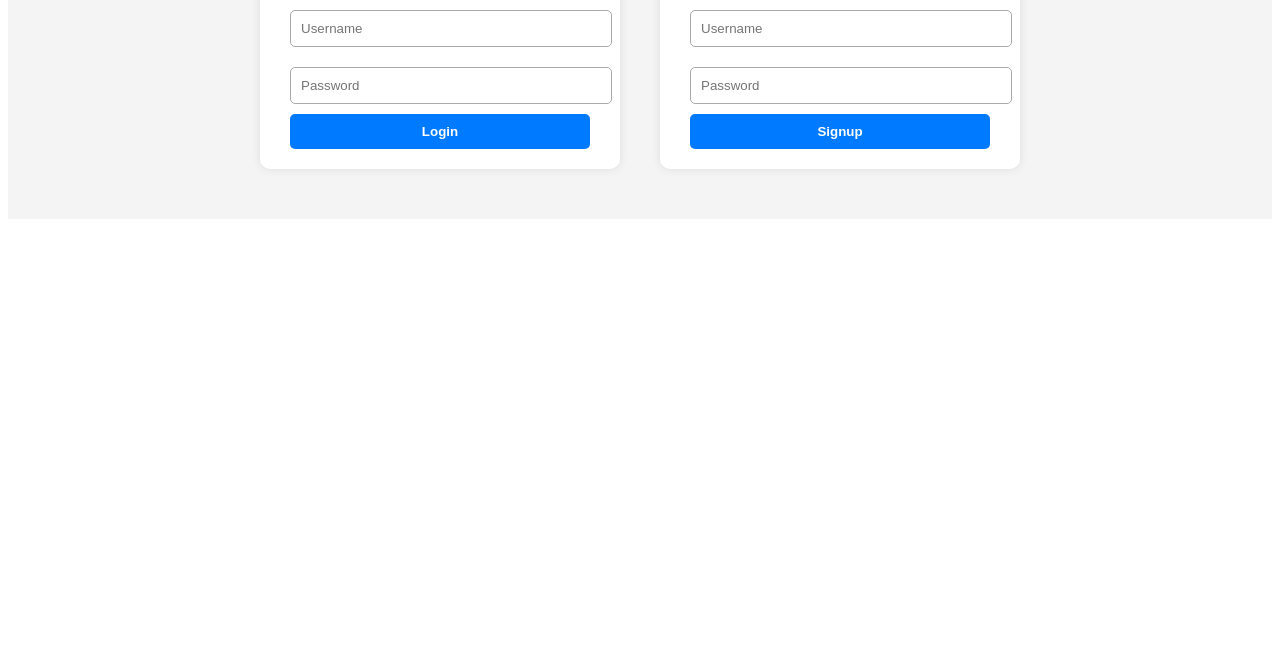
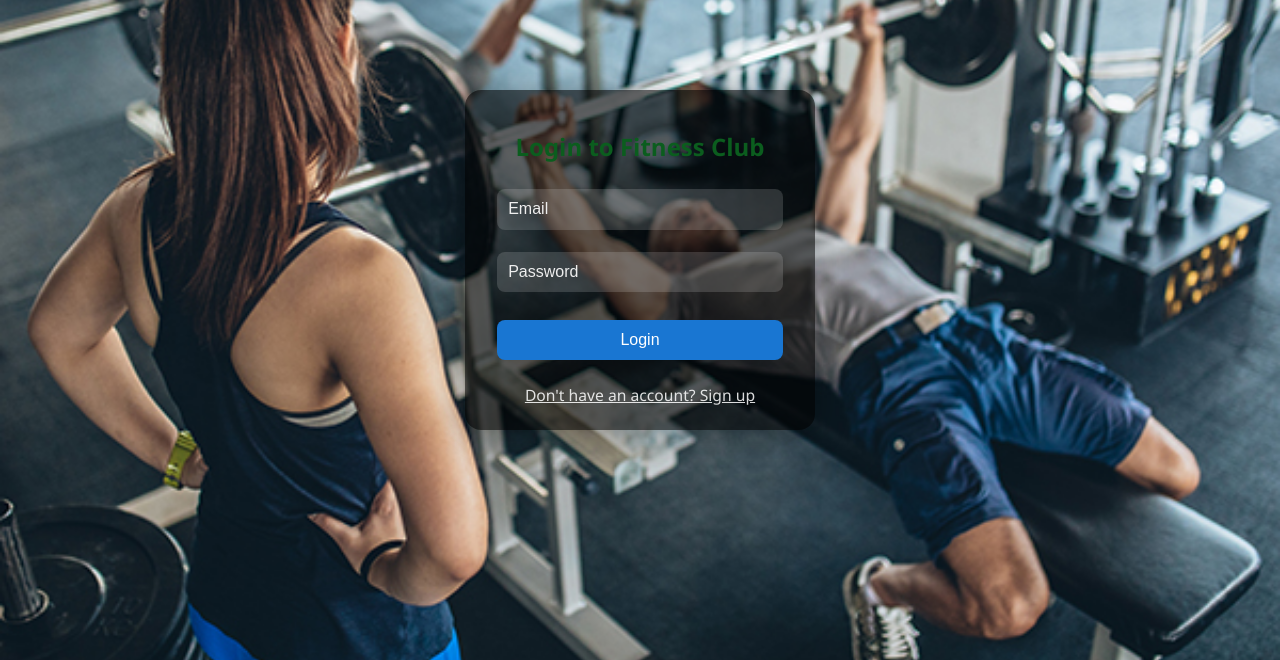
Before and after one commit to hudabhat/Fitness_project, a plain HTML site: page login.html in a window 1280 px wide. Shown: the part 140-800 px from the top of the page. Drawn offline with Linux system fonts and the light colour scheme.

Commit message:
Update login.html

```diff
--- a/login.html
+++ b/login.html
@@ -4,55 +4,106 @@
   <meta charset="UTF-8" />
   <meta name="viewport" content="width=device-width, initial-scale=1.0"/>
   <title>Login | Fitness Club</title>
-  <link rel="stylesheet" href="auth.css" />
+  <link rel="stylesheet" href="style.css" />
+  <link href="https://fonts.googleapis.com/css2?family=Bebas+Neue&display=swap" rel="stylesheet">
+  <style>
+    body {
+      min-height: 100vh;
+      background: url('loginsignup.jpg') no-repeat center center fixed;
+      background-size: cover;
+      display: flex;
+      align-items: center;
+      justify-content: center;
+    }
+    .login-box {
+      background: rgba(0,0,0,0.6);
+      color: #fff;
+      padding: 2.5rem 2rem 1.5rem 2rem;
+      border-radius: 16px;
+      box-shadow: 0 4px 32px rgba(0,0,0,0.3);
+      width: 100%;
+      max-width: 350px;
+      text-align: center;
+    }
+    .login-box input {
+      width: 100%;
+      padding: 0.7rem;
+      margin: 0.7rem 0;
+      border: none;
+      border-radius: 8px;
+      background: rgba(255,255,255,0.15);
+      color: #fff;
+      font-size: 1rem;
+    }
+    .login-box input::placeholder {
+      color: #eee;
+    }
+    .login-box button {
+      width: 100%;
+      padding: 0.7rem;
+      background: #1976d2;
+      color: #fff;
+      border: none;
+      border-radius: 8px;
+      font-size: 1rem;
+      margin-top: 1rem;
+      cursor: pointer;
+      transition: background 0.2s;
+    }
+    .login-box button:hover {
+      background: #115293;
+    }
+    .login-box .signup-link {
+      display: block;
+      margin-top: 1.5rem;
+      color: #fff;
+      text-decoration: underline;
+      font-size: 0.98rem;
+      opacity: 0.85;
+    }
+    .login-box .signup-link:hover {
+      opacity: 1;
+      color: #ff9800;
+    }
+  </style>
 </head>
 <body>
-  <section class="auth-section">
-    <div class="form-container">
-      <h2>Login</h2>
-      <form id="loginForm">
-        <input type="text" id="loginUsername" placeholder="Username" required />
-        <input type="password" id="loginPassword" placeholder="Password" required />
-        <button type="submit">Login</button>
-      </form>
-    </div>
+  <div class="login-box">
+    <h2>Login to Fitness Club</h2>
+    <form id="loginForm">
+      <input type="email" id="loginEmail" placeholder="Email" required />
+      <input type="password" id="loginPassword" placeholder="Password" required />
+      <button type="submit">Login</button>
+    </form>
+    <a href="signup.html" class="signup-link">Don't have an account? Sign up</a>
+  </div>
+  <script src="auth.js"></script>
+  <script>
+    // Login form handler
+    document.getElementById('loginForm').addEventListener('submit', function(e) {
+      e.preventDefault();
 
-    <div class="form-container">
-      <h2>Signup</h2>
-      <form id="signupForm">
-        <input type="text" id="signupUsername" placeholder="Username" required />
-        <input type="password" id="signupPassword" placeholder="Password" required />
-        <button type="submit">Signup</button>
-      </form>
-    </div>
-  </section>
+      // Get form values
+      var email = document.getElementById('loginEmail').value;
+      var password = document.getElementById('loginPassword').value;
 
-  <script>
-    // Signup Logic
-    document.getElementById("signupForm").addEventListener("submit", function(e) {
-      e.preventDefault();
-      const username = document.getElementById("signupUsername").value;
-      const password = document.getElementById("signupPassword").value;
-      localStorage.setItem("user", JSON.stringify({ username, password }));
-      localStorage.setItem("isLoggedIn", "true");
-      window.location.href = "index.html";
-    });
+      // Simple validation
+      if (!email || !password) {
+        alert('Please fill in all fields');
+        return;
+      }
 
-    // Login Logic
-    document.getElementById("loginForm").addEventListener("submit", function(e) {
-      e.preventDefault();
-      const username = document.getElementById("loginUsername").value;
-      const password = document.getElementById("loginPassword").value;
-      const storedUser = JSON.parse(localStorage.getItem("user"));
+      // Check credentials (demo login)
+      if(email === 'hudabhat20041@gmail.com' && password === 'hudacutie123') {
+        // Set login flag in localStorage
+        localStorage.setItem('isLoggedIn', 'true');
 
-      if (storedUser && storedUser.username === username && storedUser.password === password) {
-        localStorage.setItem("isLoggedIn", "true");
-        window.location.href = "index.html";
+        // Redirect to schedule page
+        window.location.href = 'schedule.html';
       } else {
-        alert("Invalid credentials. Try signing up if you don't have an account.");
+        alert('Incorrect email or password');
       }
     });
-
   </script>
 </body>
 </html>
```
